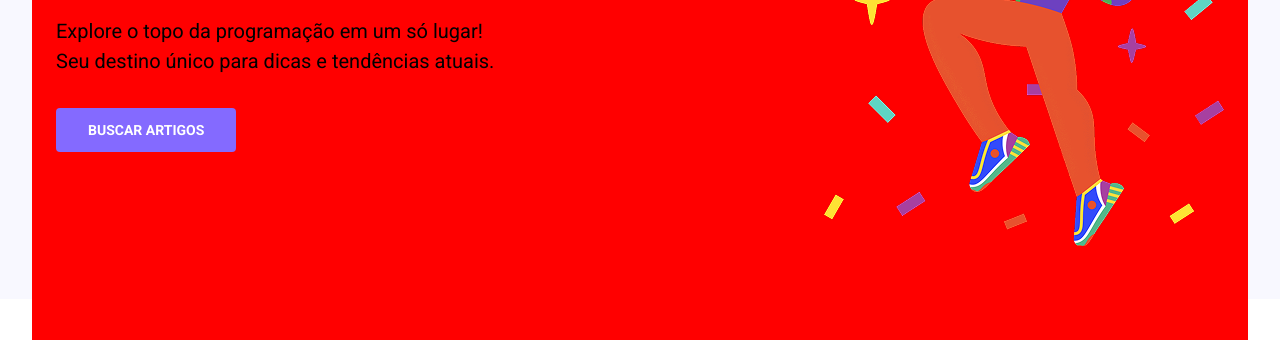
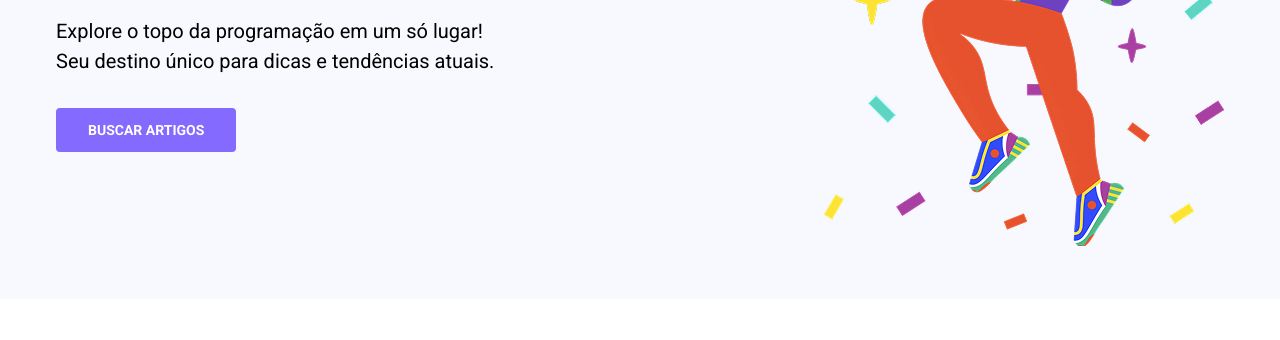
Before and after one commit to ViniciusdeASantana/Desafio_09, a plain HTML site: page index.html in a window 1280 px wide. Shown: the part 264-604 px from the top of the page. Drawn offline with Linux system fonts and the light colour scheme.

Commit message:
finalizando desafio 9

```diff
--- a/css/style.css
+++ b/css/style.css
@@ -19,12 +19,10 @@ body {
     max-width: 1216px;
     margin: 0 auto;
     padding: 50px 24px;
-    background: yellow;
 
 
     @media(min-width: 768px) {
         align-self: center;
-        background: red;
     }
 }
 
```
